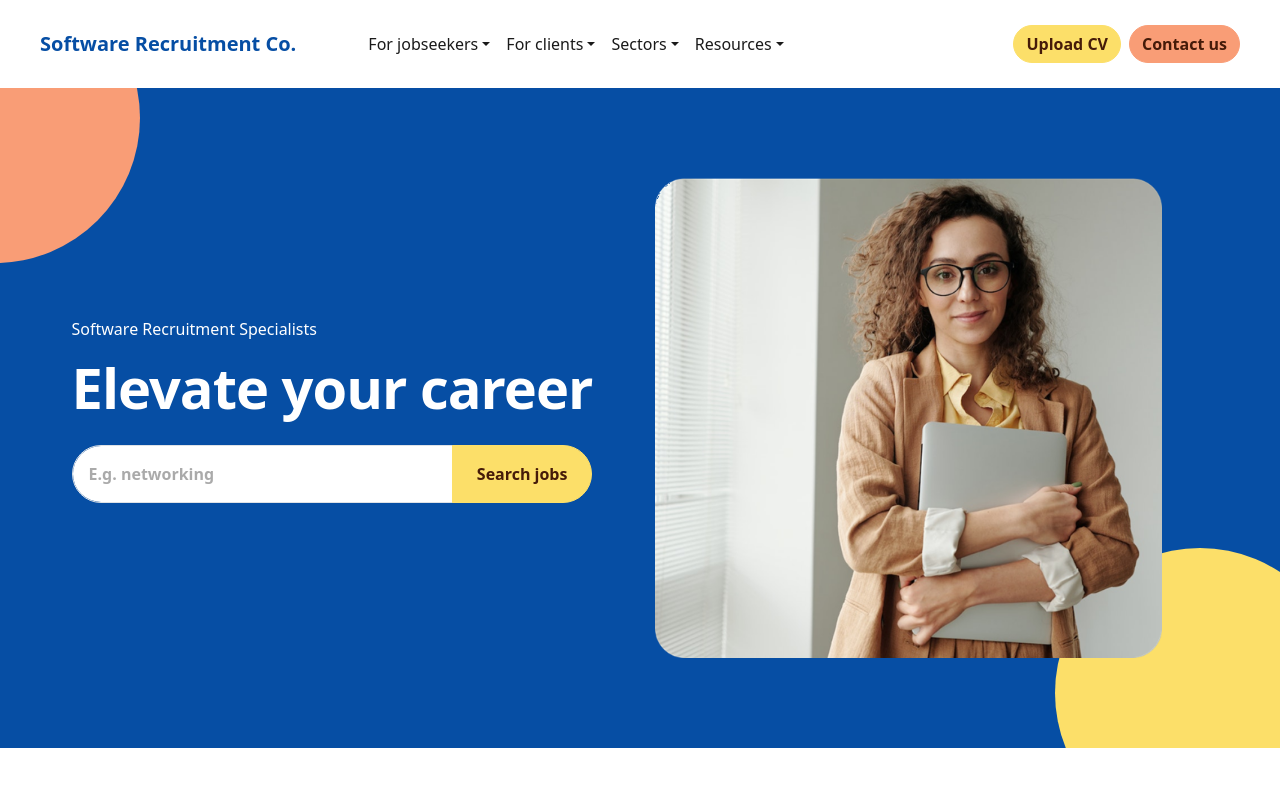
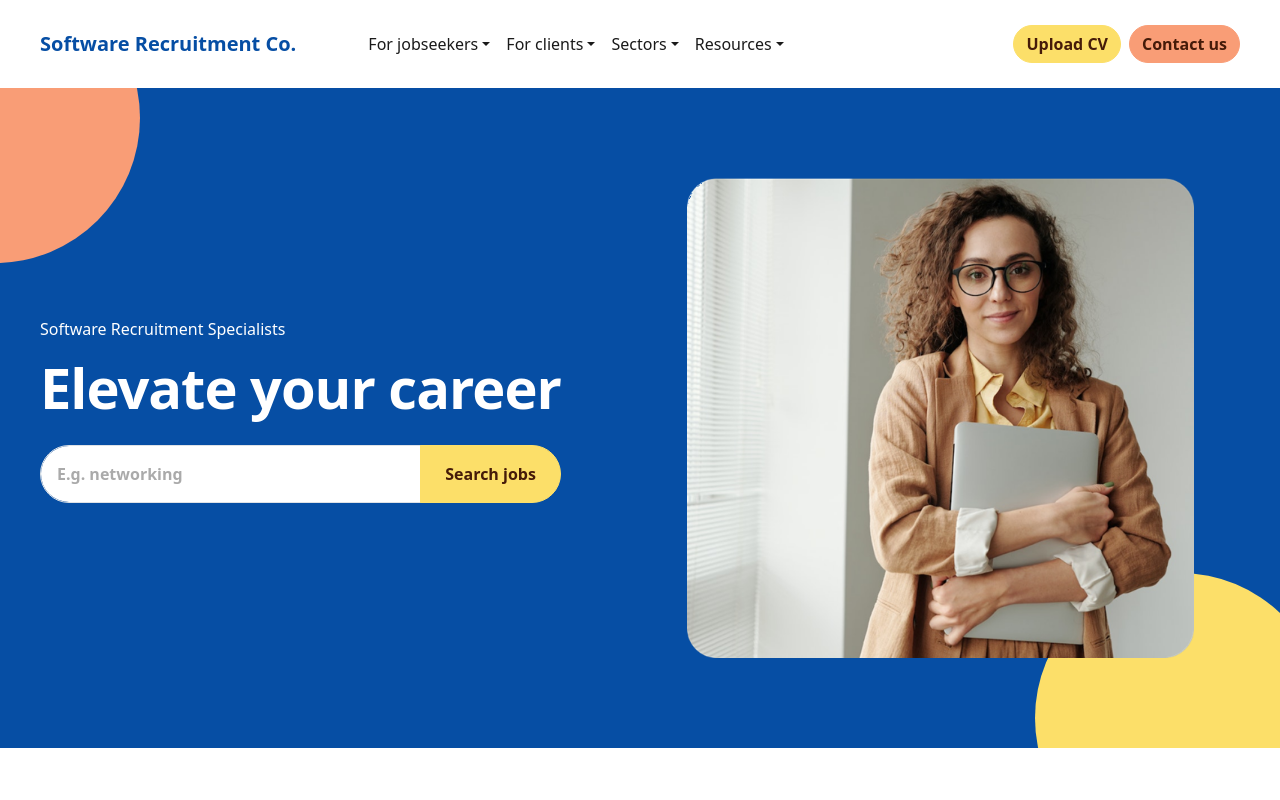
Before and after one commit to omiq17/recruitment-site, a Next.js app: page / in a window 1280 px wide. Shown: the top 800 px of the page. Built offline with nearby package versions, Linux system fonts and the light colour scheme.

Commit message:
Hero section css update for justify content.

```diff
--- a/src/components/Hero.tsx
+++ b/src/components/Hero.tsx
@@ -27,8 +27,8 @@ const Hero = () => {
           width: "290px",
           height: "290px",
           borderRadius: "50%",
-          bottom: "-90px",
-          right: "-65px",
+          bottom: "-115px",
+          right: "-45px",
           zIndex: "0",
         }}
       ></div>
@@ -38,7 +38,7 @@ const Hero = () => {
         style={{ maxWidth: MAX_CONTENT_WIDTH }}
       >
         <div className="py-30">
-          <div className="row g-0 align-items-center justify-content-center">
+          <div className="row g-0 align-items-center justify-content-center justify-content-lg-between">
             <div className="col-lg-6 text-white ps-2 pe-2 ps-lg-0 pe-lg-3 z-1 w-max w-lg-auto">
               <p className="fs-6 lh-base mb-1">
                 Software Recruitment Specialists
```
